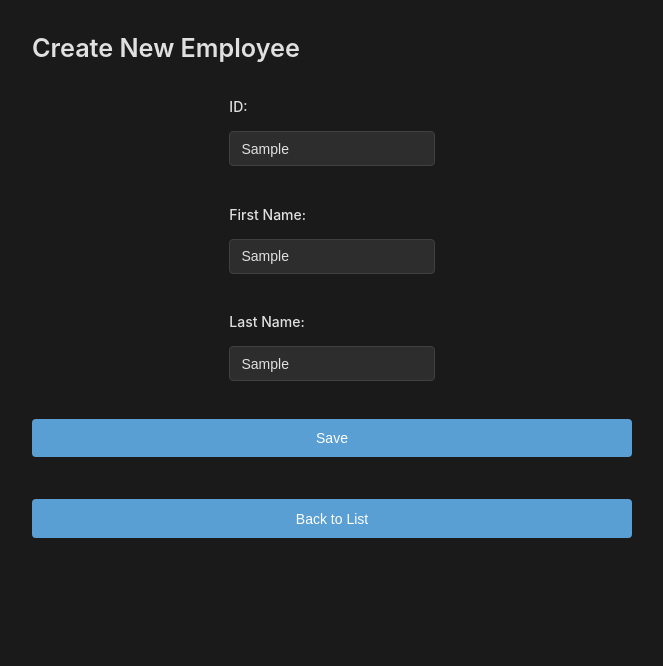
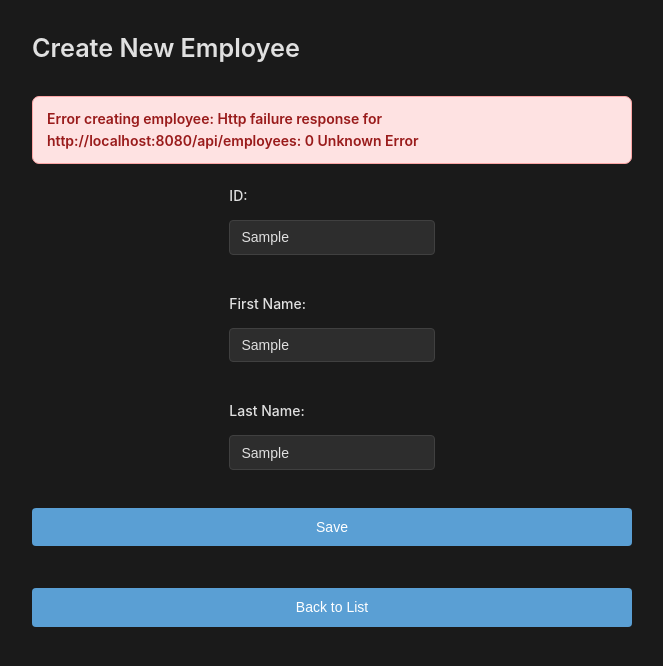
Before and after one commit to MoLP5776/react-employee-angular-frontend, an Angular app: page /employees/create in a window 1280 px wide. Both pictures are taken after typing "Sample", "Sample", "Sample" into the empty fields and a click on the button "Save". Shown: the top 666 px of the page, without its empty margins (308-971 px from the left). Built offline with nearby package versions, Linux system fonts and the light colour scheme; no server answers.

Commit message:
replaced console logs with a displayable error message

```diff
--- a/src/app/features/employees/employee-create/employee-create.css
+++ b/src/app/features/employees/employee-create/employee-create.css
@@ -10,6 +10,25 @@ div {
 
 h2 {
   margin-bottom: 2rem;
+}
+
+.status-message {
+  padding: 0.75rem 1rem;
+  margin-bottom: 1.5rem;
+  border-radius: 0.5rem;
+  font-weight: 600;
+}
+
+.status-message.success {
+  color: #166534;
+  background: #dcfce7;
+  border: 1px solid #86efac;
+}
+
+.status-message.error {
+  color: #991b1b;
+  background: #fee2e2;
+  border: 1px solid #fca5a5;
 }
 
 form {
--- a/src/app/features/employees/employee-create/employee-create.html
+++ b/src/app/features/employees/employee-create/employee-create.html
@@ -1,5 +1,11 @@
 <div>
   <h2>Create New Employee</h2>
+
+  @if (message) {
+    <p class="status-message" [class.success]="messageType === 'success'" [class.error]="messageType === 'error'">
+      {{ message }}
+    </p>
+  }
 
   <form (ngSubmit)="save()">
     <div>
--- a/src/app/features/employees/employee-create/employee-create.ts
+++ b/src/app/features/employees/employee-create/employee-create.ts
@@ -1,7 +1,7 @@
 import {Component} from '@angular/core';
 
 import {FormsModule} from '@angular/forms';
-import {RouterLink, Router} from '@angular/router';
+import {RouterLink} from '@angular/router';
 import {EmployeeService} from '../../../core/services/employee.service';
 import {Employee} from '../../../core/models/employee';
 
@@ -15,11 +15,17 @@ export class EmployeeCreate {
   id = '';
   firstName = '';
   lastName = '';
+  message = '';
+  messageType: 'success' | 'error' | null = null;
 
   constructor(
     private employeeService: EmployeeService,
-    private router: Router,
   ) {
+  }
+
+  private setMessage(message: string, type: 'success' | 'error') {
+    this.message = message;
+    this.messageType = type;
   }
 
   save() {
@@ -32,15 +38,15 @@ export class EmployeeCreate {
     if (employee.id && employee.firstName && employee.lastName) {
       this.employeeService.create(employee).subscribe(
         (data) => {
-          console.log('Employee created successfully:', data);
-          this.router.navigate(['/']);
+          this.setMessage(`Employee created successfully: ${data.firstName} ${data.lastName}`, 'success');
         },
         (error) => {
-          console.error('Error creating employee:', error);
+          const details = error?.error?.message || error?.message || 'Unknown error occurred';
+          this.setMessage(`Error creating employee: ${details}`, 'error');
         },
       );
     } else {
-      alert('Please fill in all fields');
+      this.setMessage('Please fill in all fields', 'error');
     }
   }
 }
```
